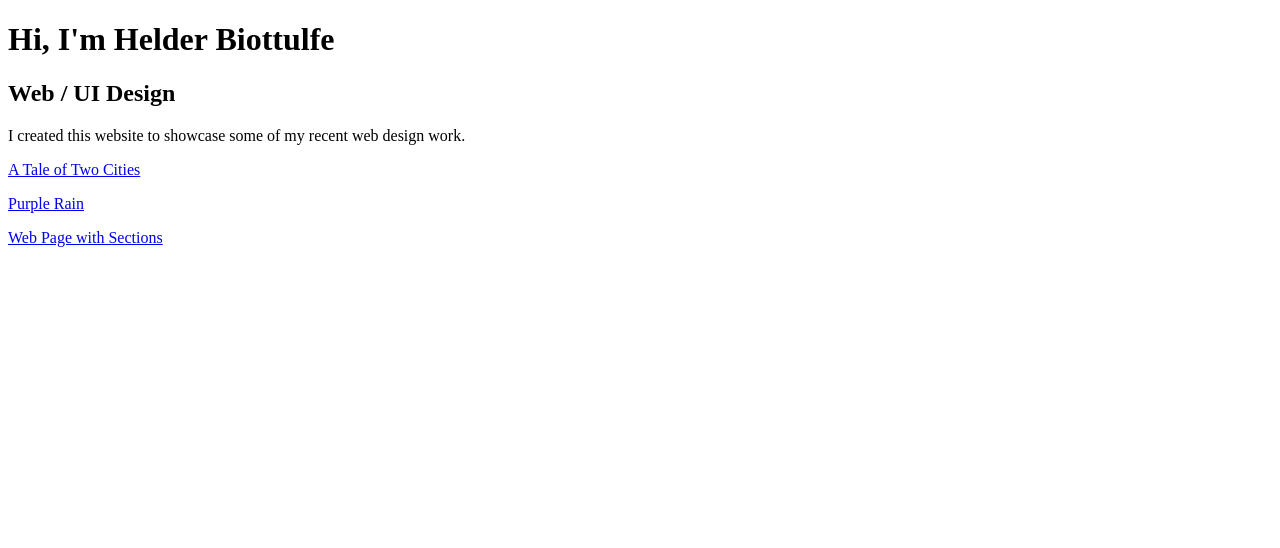
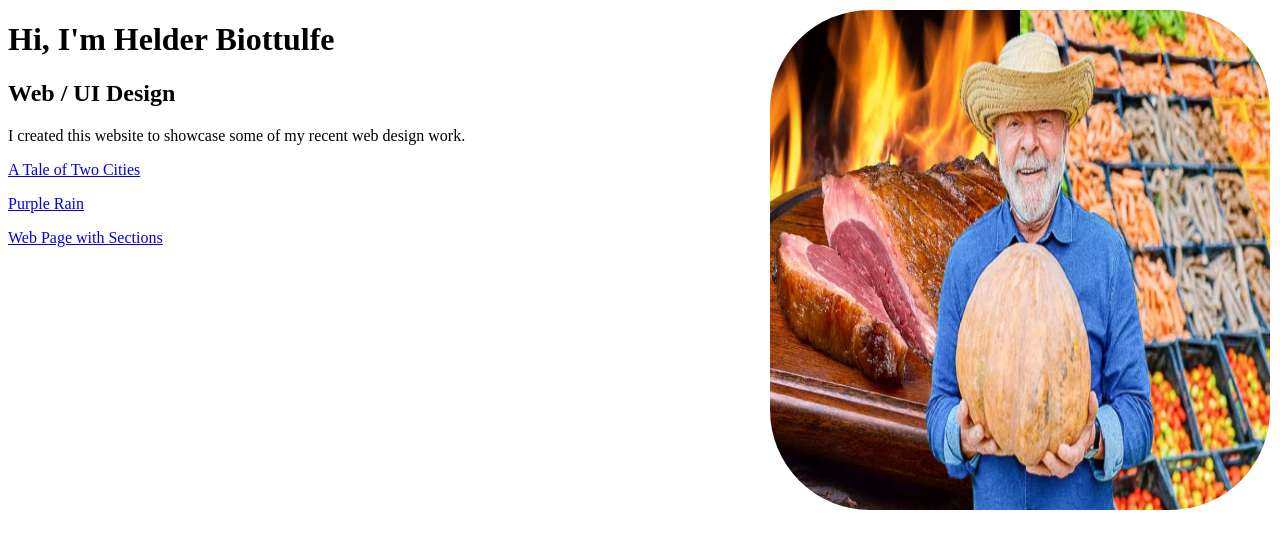
Before and after one commit to helderbiottulfe/helderbiottulfe.github.io, a plain HTML site: page index.html in a window 1280 px wide. Drawn offline with Linux system fonts and the light colour scheme; files whose address does not match are found by name.

Commit message:
Add files via upload

```diff
--- a/index.html
+++ b/index.html
@@ -5,12 +5,27 @@
     <meta name="viewport" content="width=device-width, initial-scale=1.0">
     <title>Mary Smith | Creative Digital Designer</title>
     <meta name="description" content="Hi I'm Mary, a UI & UX designer based in Dublin. Mobile and Responsive Web Design, eCommerce Websites, Branding and Logo Design.">
+    <title>Foto de Perfil</title>
+    <meta charset="UTF-8">
+
+    <style>
+      .perfil {
+        width: 500px;          /* tamanho da foto */
+        height: 500px;
+        border-radius: 20%;   /* deixa a foto redonda */
+        position: absolute;   /* permite colocar no canto */
+        top: 10px;            /* distância do topo */
+        right: 10px;          /* distância da direita */
+      }
+    </style>
+
 </head>
 
 
 <body>
     <header>
         <h1>Hi, I'm Helder Biottulfe</h1>
+        <img src="/Users/helderbiottulfe/Documents/Websites/lulinha.jpg" alt="profile photo" class="perfil">
         <h2>Web / UI Design</h2>
     </header>
 
```
Also changed, not shown: lulinha.jpg (added).
